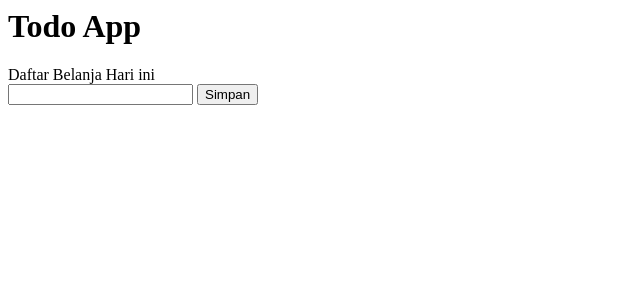
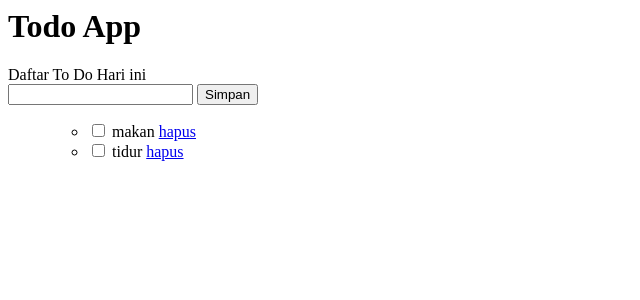
Before and after one commit to PututN/belajar-PHP, a PHP site: page /todo.php in a window 1280 px wide. Shown: the top 300 px of the page, without its empty margins (0-640 px from the left). Run offline with PHP 8.4, Linux system fonts and the light colour scheme; data that the repository does not hold is empty.

Commit message:
get post delete to do

```diff
--- a/todo.php
+++ b/todo.php
@@ -15,32 +15,31 @@ if (isset($_POST['todo'])) {
         'todo'  => $data,
         'status' => 0
     ];
-    $daftar_belanja = serialize($todos);
-    file_put_contents('todo.txt', $daftar_belanja);
-    //redirect halaman
-    header('location:todo.php');
+    saveData($todos);
 }
 //jika ditemukan $_GET['status']
 if (isset($_GET['status'])) {
     //ubah status
     $todos[$_GET['key']]['status'] = $_GET['status'];
-    $daftar_belanja = serialize($todos);
-    file_put_contents('todo.txt', $daftar_belanja);
-    //redirect halaman
-    header('location:todo.php');
+    saveData($todos);
 }
 
 if (isset($_GET['hapus'])) {
     unset($todos[$_GET['key']]);
-    file_put_contents('todo.txt', $daftar_belanja);
+    saveData($todos);
+}
+
+function saveData($todos)
+{
+    $daftar = serialize($todos);
+    file_put_contents('todo.txt', $daftar);
     //redirect halaman
     header('location:todo.php');
 }
-print_r($todos);
 ?>
 <h1>Todo App</h1>
 <form action="" method="POST">
-    <label>Daftar Belanja Hari ini<label><br>
+    <label>Daftar To Do Hari ini<label><br>
             <input type="text" name="todo">
             <button type="submit">Simpan</button>
 </form>
@@ -58,7 +57,7 @@ print_r($todos);
                     }
                     ?>
                 </label>
-                <a href='todo.php?hapus=1&key=<?php echo $key ?>'>hapus</a>
+                <a href='todo.php?hapus=1&key=<?php echo $key ?>' onclick="return confirm('Apakah Anda yakin menghapus to do list ini?')"">hapus</a>
             </li>
         <?php endforeach; ?>
     </ul>
--- a/todo.txt
+++ b/todo.txt
@@ -0,0 +1 @@
+a:2:{i:1;a:2:{s:4:"todo";s:5:"makan";s:6:"status";i:0;}i:2;a:2:{s:4:"todo";s:5:"tidur";s:6:"status";s:1:"0";}}
```
